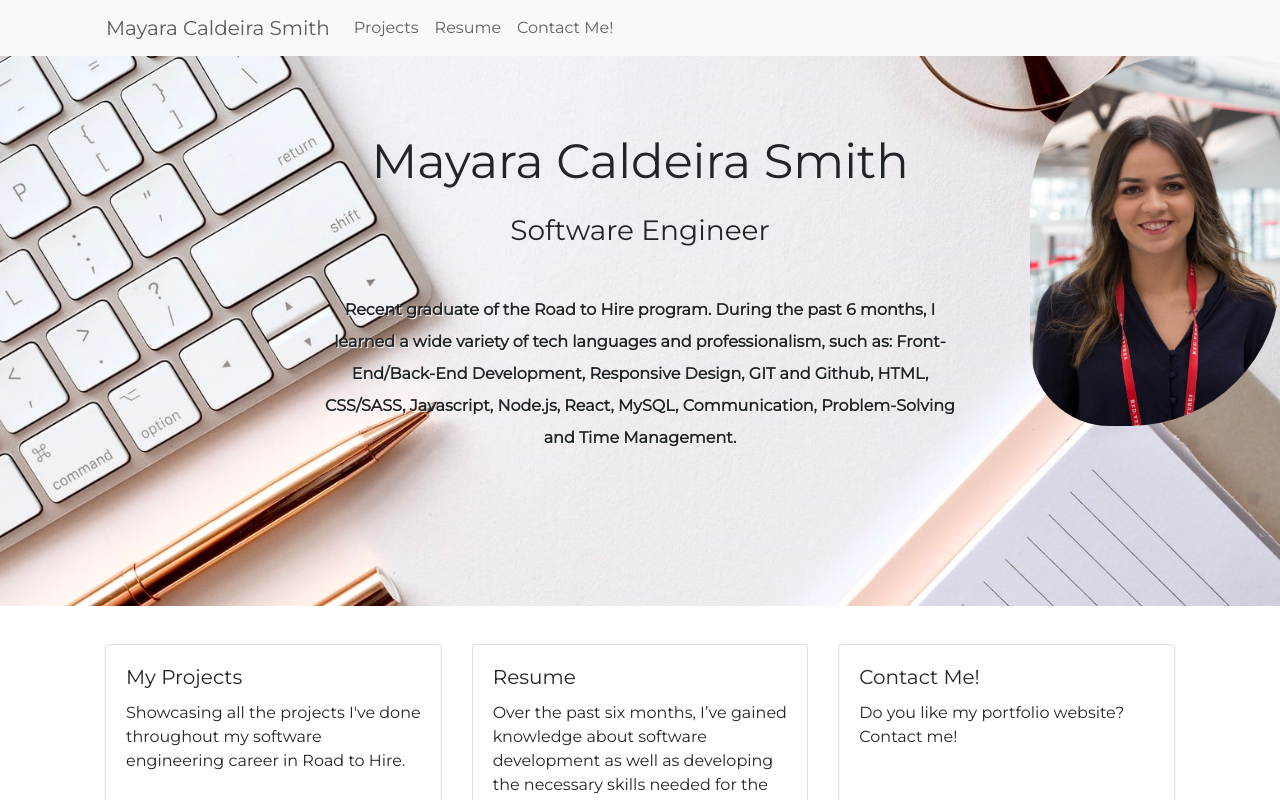
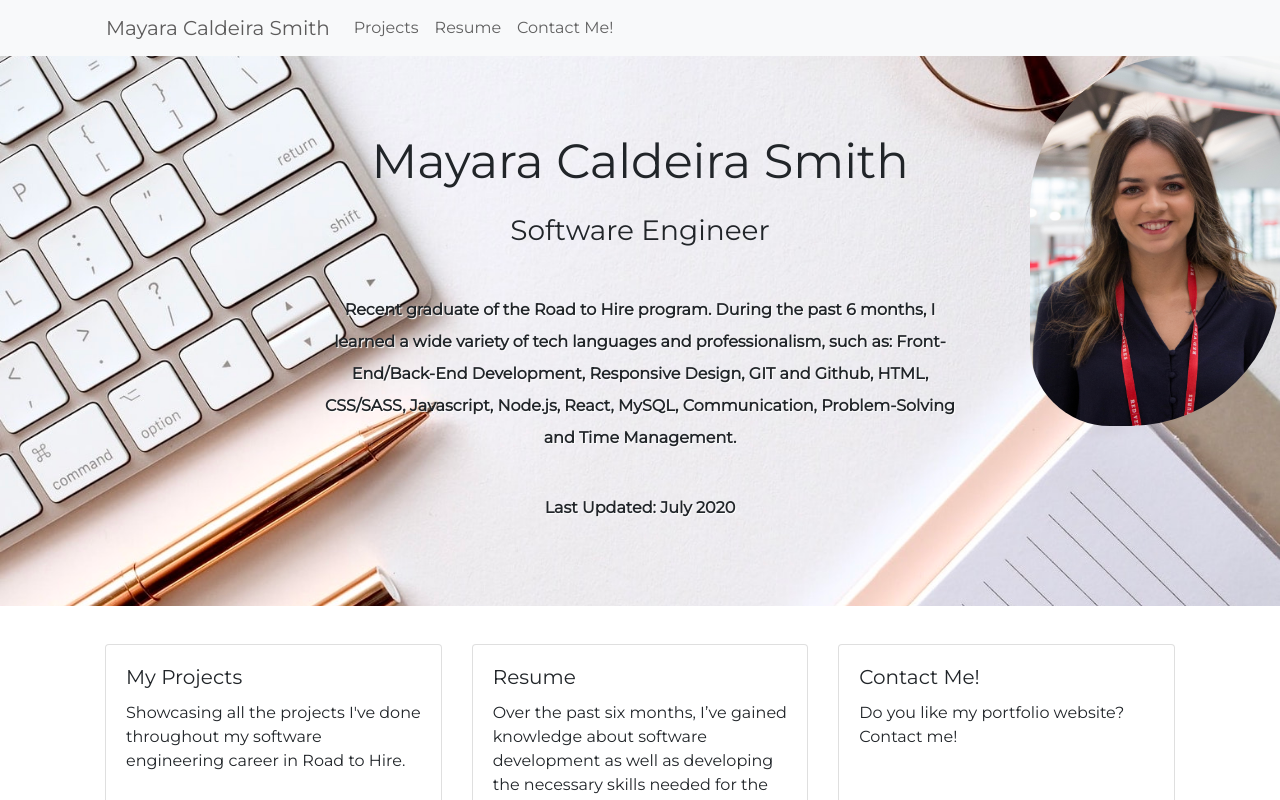
Before and after one commit to mayaracsmith/portfolio, a React (Create React App) app: page / in a window 1280 px wide. Shown: the top 800 px of the page. Built offline with nearby package versions, Linux system fonts and the light colour scheme.

Commit message:
last updated

```diff
--- a/src/components/Header/Header.js
+++ b/src/components/Header/Header.js
@@ -11,6 +11,7 @@ const header = () => (
             Recent graduate of the Road to Hire program. During the past 6 months, I learned a wide variety of tech languages and professionalism, such as:
             Front-End/Back-End Development, Responsive Design, GIT and Github, HTML, CSS/SASS, Javascript, Node.js, React, MySQL, Communication, Problem-Solving and Time Management.
             </p>
+            <p>Last Updated: July 2020</p>
         </div>
         <img className={classes.Img} src="/assets/img/Mayara.jpg" alt="Mayara Caldeira" />
     </div>
```
